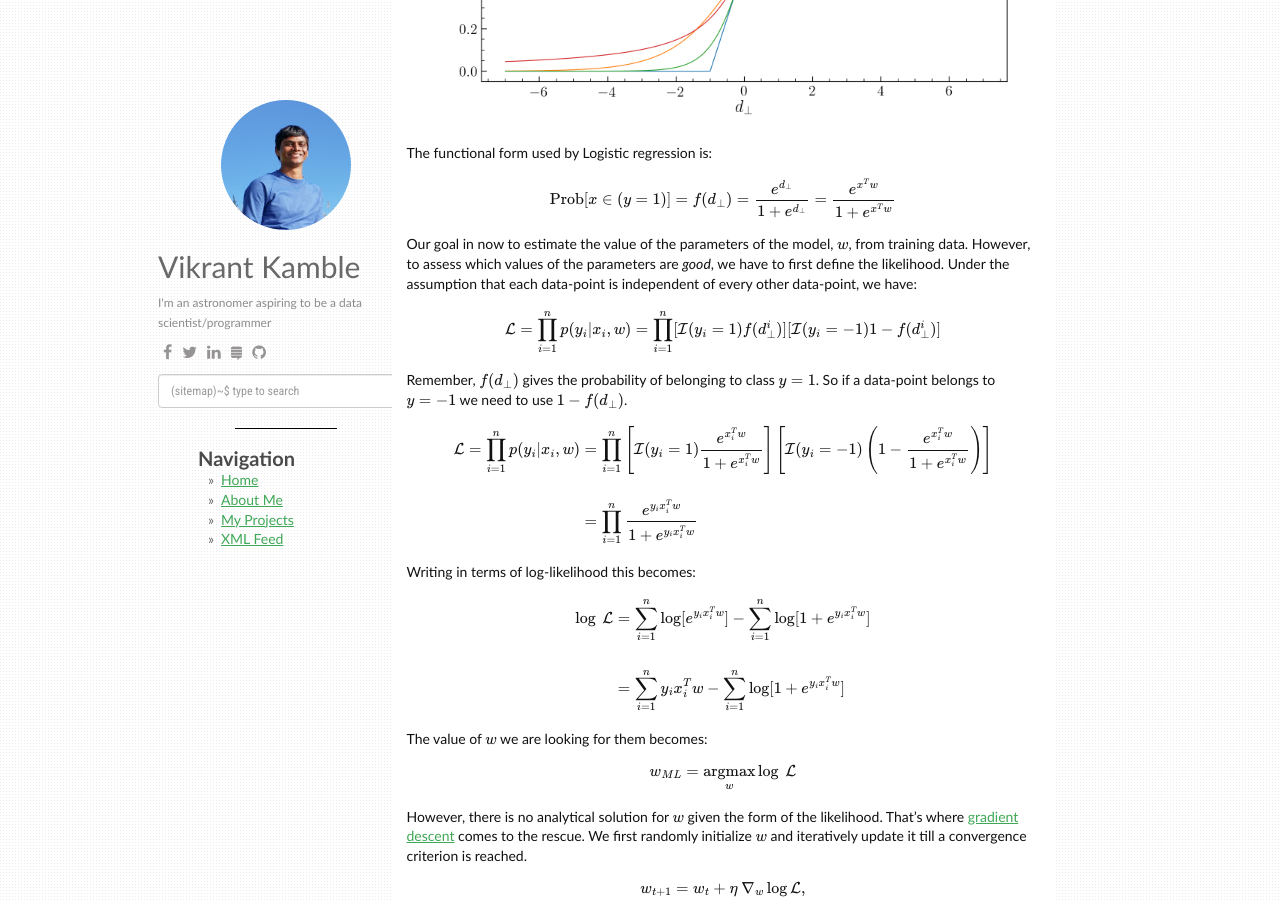
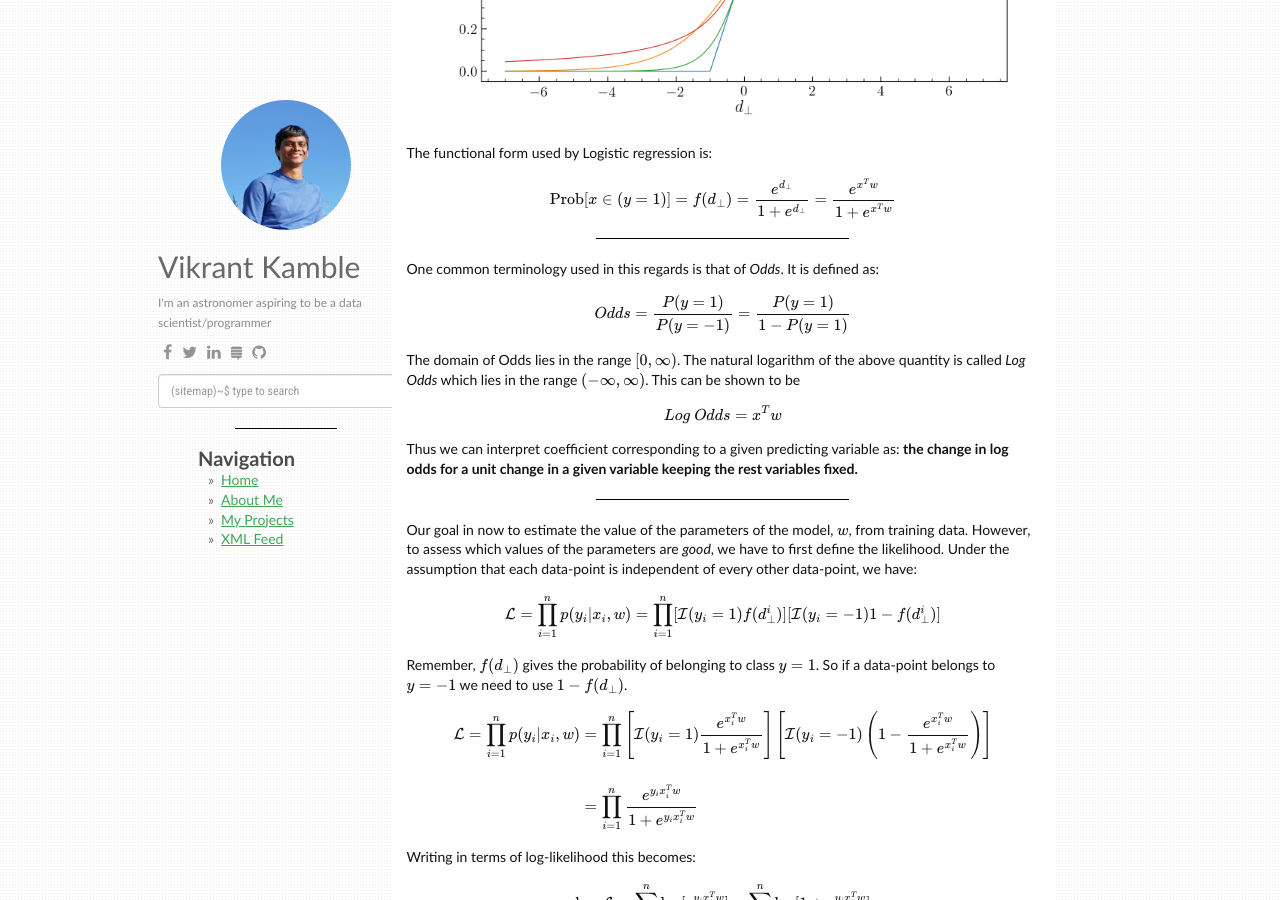
Before and after one commit to VikrantKamble/vikrantkamble.github.io, a Jekyll site: the page built from _posts/2019-11-13-logistic-regression.md, in a window 1280 px wide and 900 px high, scrolled down 1288 px. Built offline with Jekyll 4.4.1, drawn with Linux system fonts in a browser that asks for light colours; nearby versions of some CDN libraries; our own code applies the rules of GitHub Pages for plain Markdown files; formulas are drawn with MathJax 3; comment, search, counter and statistics services are not loaded.

Commit message:
added odds to logreg

```diff
--- a/_posts/2019-11-13-logistic-regression.md
+++ b/_posts/2019-11-13-logistic-regression.md
@@ -32,6 +32,22 @@ Given these properties, the value of this function for any point can be interpre
 The functional form used by Logistic regression is:
 
 $$\mathrm{Prob}[x \in (y=1)] = f(d_\perp) = \frac{e^{d_\perp}}{1 + e^{d_\perp}} = \frac{e^{x^T w}}{1 + e^{x^T w}}$$
+
+---
+
+One common terminology used in this regards is that of *Odds*. It is defined as:
+
+$$
+Odds = \frac{P(y = 1)}{P(y = -1)} = \frac{P(y = 1)}{1 - P(y = 1)}
+$$
+
+The domain of Odds lies in the range $[0, \infty)$. The natural logarithm of the above quantity is called *Log Odds* which lies in the range $(-\infty, \infty)$. This can be shown to be
+
+$$Log\ Odds = x^T w$$
+
+Thus we can interpret coefficient corresponding to a given predicting variable as: **the change in log odds for a unit change in a given variable keeping the rest variables fixed.**
+
+---
 
 Our goal in now to estimate the value of the parameters of the model, $w$, from training data. However, to assess which values of the parameters are *good*, we have to first define the likelihood. Under the assumption that each data-point is independent of every other data-point, we have:
 
```
